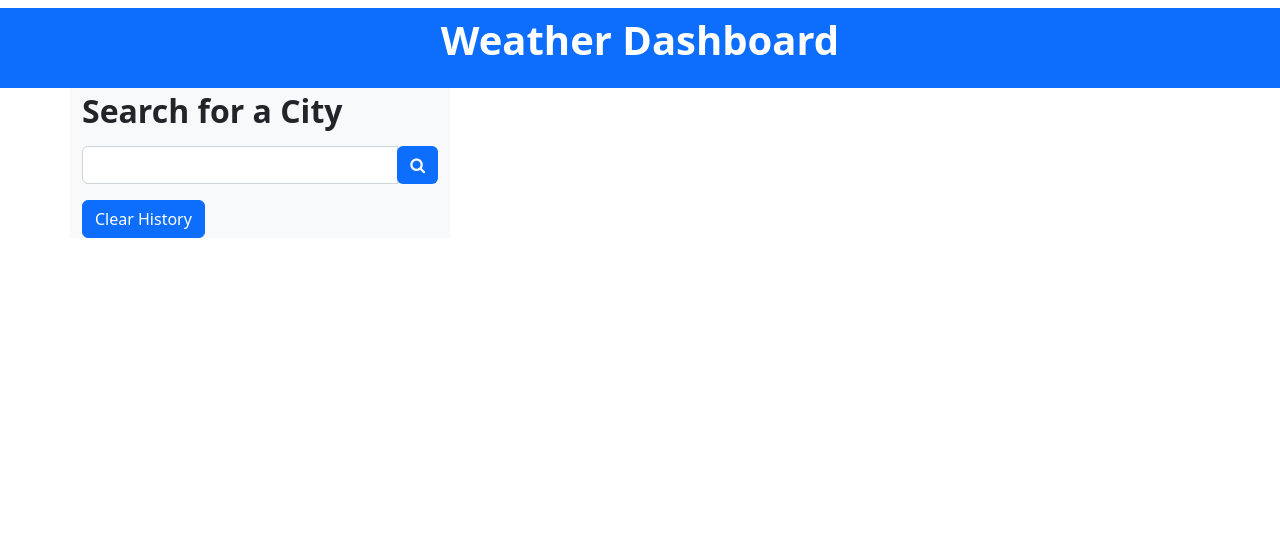
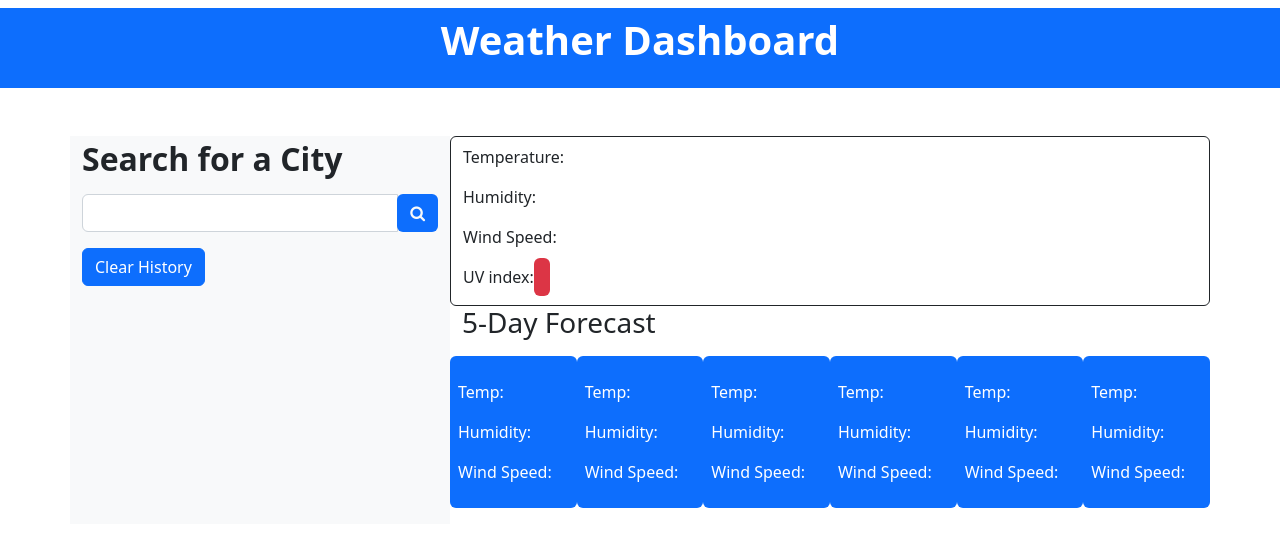
Before and after one commit to tmunkhb/WeatherApp.Api, a plain HTML site: page index.html in a window 1280 px wide. Drawn offline with nearby package versions, Linux system fonts and the light colour scheme.

Commit message:
finished html, added js vars

```diff
--- a/assets/js/script.js
+++ b/assets/js/script.js
@@ -0,0 +1,14 @@
+//variables
+let city="";
+let searchCity = $("#search-city");
+let searchButton = $("#search-button");
+let clearButton = $("#clear-history");
+let currentCity = $("#current-city");
+let currentTemperature = $("#temperature");
+let currentHumidty= $("#humidity");
+let currentWSpeed=$("#wind-speed");
+let currentUvindex= $("#uv-index");
+let sCity=[];
+
+//API key variable
+const APIkey = "78b9ad515dca05a6cf7e5d876a98f14b";
--- a/index.html
+++ b/index.html
@@ -18,7 +18,7 @@
 
     <div class="container">
         <!----Search City----->
-        <div class="row">
+        <div class="row mt-5">
             <div class="col-sm-4 bg-light">
                 <!--Form Input for Search City-->
                 <h2 class="pt-1"><p class="fw-bold">Search for a City</p></h2>
@@ -32,26 +32,71 @@
                 <button class="btn btn-primary" type="button" id="clear-history">Clear History</button>
                 <ul class="list-group"></ul>
             </div>
+
+            <!------Current City and Temperature container------>
+            <div class="col-sm-8">
+                    <div class="row ml-2 border border-dark rounded">
+                        <div class="col-sm-12" id="current-weather">
+                            <h3 class="city-name mb-1 mt-2 bolder" id="current-city"></h3>
+                            <p>Temperature:<span class="current" id="temperature"></span></p>
+                            <p>Humidity:<span class="current" id="humidity"></span></p>
+                            <p>Wind Speed:<span class="current" id="wind-speed"></span></p>
+                            <p>UV index:<span class="current bg-danger rounded py-2 px-2 text-white" id="uv-index"></span></p>
+                        </div>
+                    </div>
+
+
+                <!-----5 day forefacst to be displayed------>
+                <div class="col-sm-12" id="future-weather">
+                    <h3>5-Day Forecast</h3>
+                    <div class="row text-light">
+                        <div class="col-sm-2 bg-primary forecast text-white ml-2 mb-3 p-2 mt-2 rounded">
+                            <p id="fDate0"></p>
+                            <p id="fImg0"></p>
+                            <p>Temp:<span id="fTemp0"></span></p>
+                            <p>Humidity:<span id="fHumidity0"></span></p>
+                            <p>Wind Speed:<span id="fwind-speed0"></span></p>
+                        </div>
+                        <div class="col-sm-2 bg-primary forecast text-white ml-2 mb-3 p-2 mt-2 rounded">
+                            <p id="fDate1"></p>
+                            <p id="fImg1"></p>
+                            <p>Temp:<span id="fTemp1"></span></p>
+                            <p>Humidity:<span id="fHumidity1"></span></p>
+                            <p>Wind Speed:<span id="fwind-speed1"></span></p>
+                        </div>
+                        <div class="col-sm-2 bg-primary forecast text-white ml-2 mb-3 p-2 mt-2 rounded">
+                            <p id="fDate2"></p>
+                            <p id="fImg2"></p>
+                            <p>Temp:<span id="fTemp2"></span></p>
+                            <p>Humidity:<span id="fHumidity2"></span></p>
+                            <p>Wind Speed:<span id="fwind-speed2"></span></p>
+                        </div>
+                        <div class="col-sm-2 bg-primary forecast text-white ml-2 mb-3 p-2 mt-2 rounded">
+                            <p id="fDate3"></p>
+                            <p id="fImg3"></p>
+                            <p>Temp:<span id="fTemp3"></span></p>
+                            <p>Humidity:<span id="fHumidity3"></span></p>
+                            <p>Wind Speed:<span id="fwind-speed3"></span></p>
+                        </div>
+                        <div class="col-sm-2 bg-primary forecast text-white ml-2 mb-3 p-2 mt-2 rounded">
+                            <p id="fDate4"></p>
+                            <p id="fImg4"></p>
+                            <p>Temp:<span id="fTemp4"></span></p>
+                            <p>Humidity:<span id="fHumidity4"></span></p>
+                            <p>Wind Speed:<span id="fwind-speed4"></span></p>
+                        </div>
+                        <div class="col-sm-2 bg-primary forecast text-white ml-2 mb-3 p-2 mt-2 rounded">
+                            <p id="fDate5"></p>
+                            <p id="fImg5"></p>
+                            <p>Temp:<span id="fTemp5"></span></p>
+                            <p>Humidity:<span id="fHumidity5"></span></p>
+                            <p>Wind Speed:<span id="fwind-speed5"></span></p>
+                        </div>
+                    </div>
+                </div>
+            </div>
         </div>
     </div>
-
-
-
-
-
-
-
-
-
-
-
-
-
-
-
-
-
-
     <script src="https://code.jquery.com/jquery.js"></script>
     <script src="https://cdn.jsdelivr.net/npm/bootstrap@5.2.1/dist/js/bootstrap.bundle.min.js"></script>
     <script src="./assets/js/script.js"></script>
```
